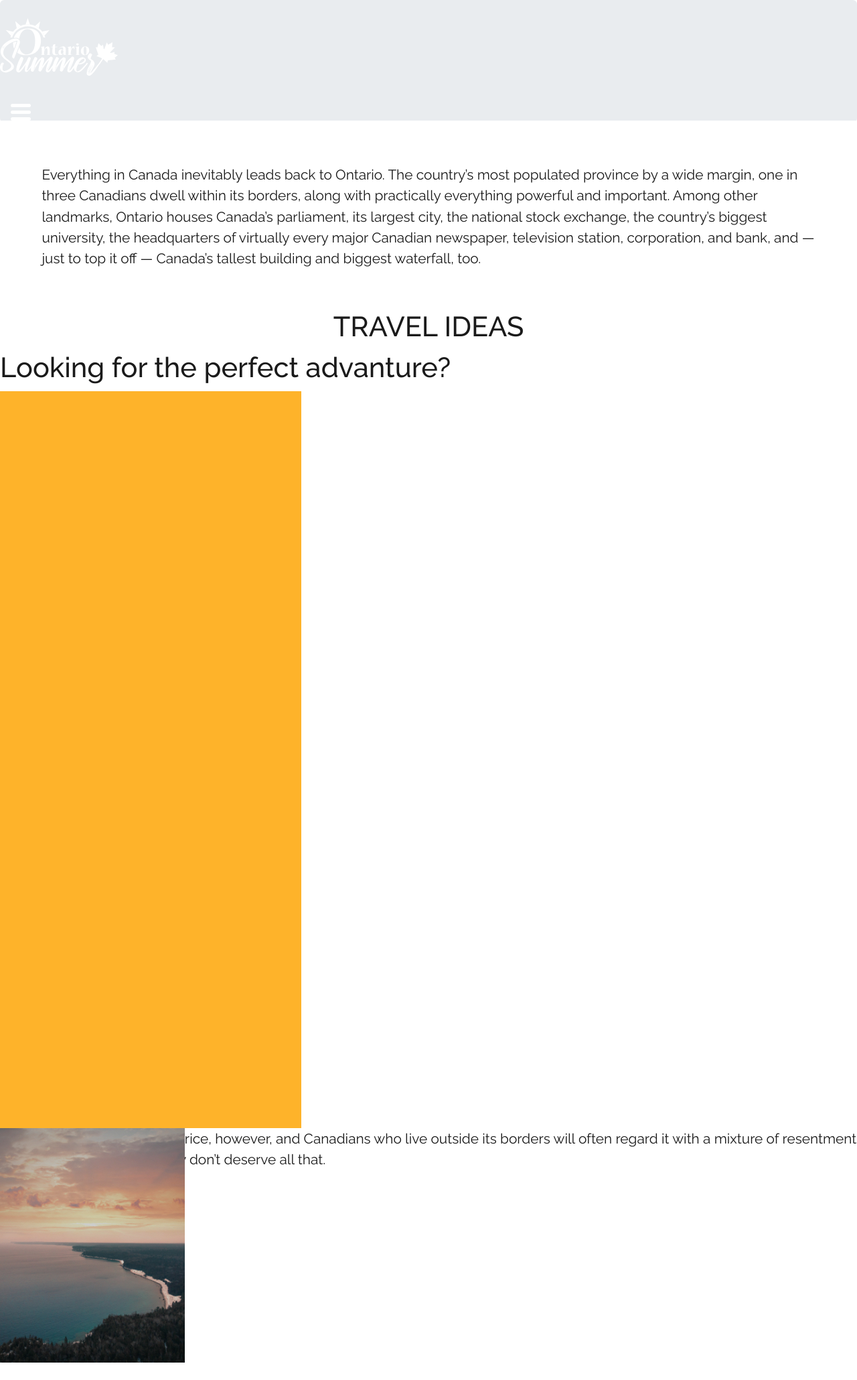
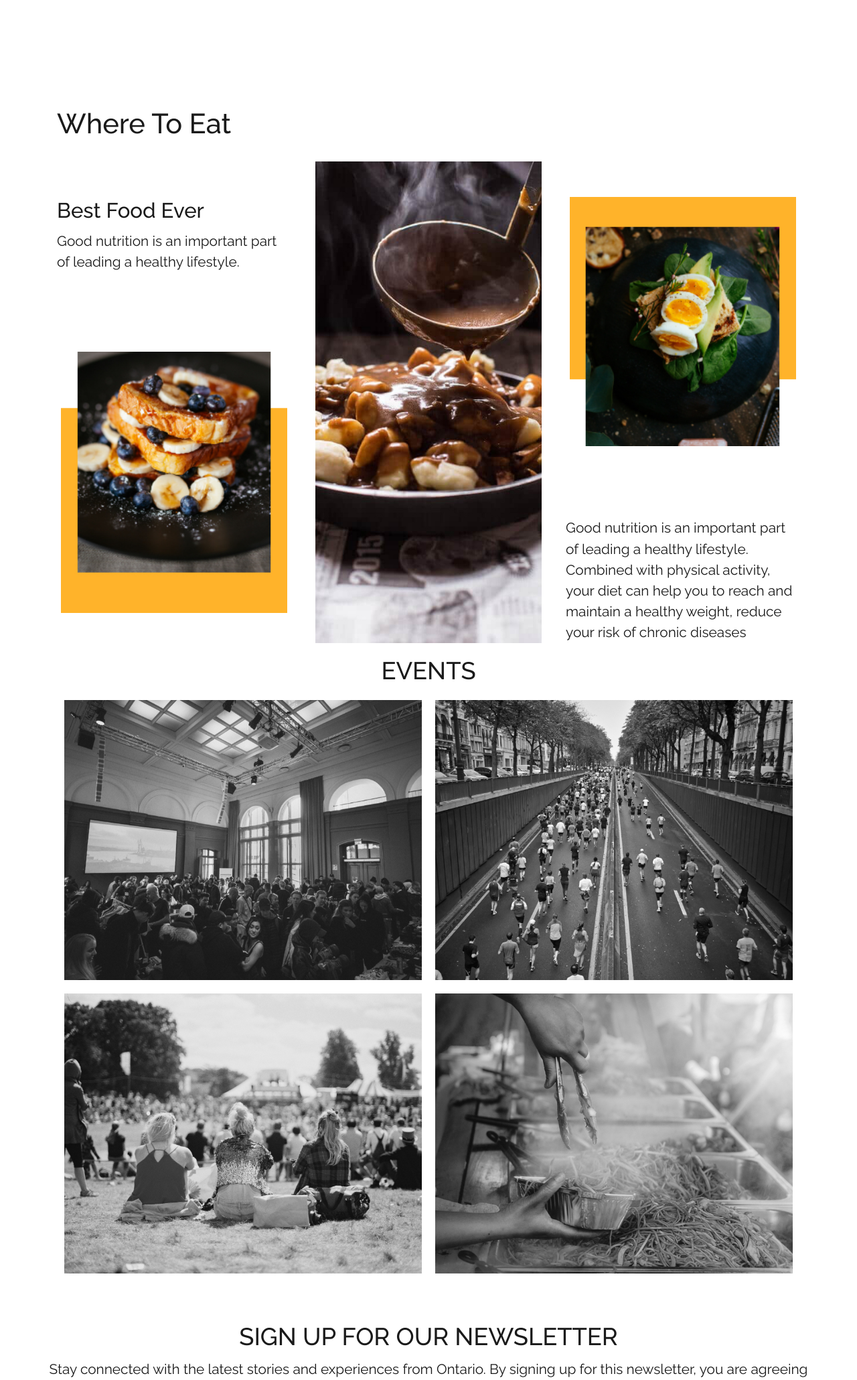
Before and after one commit to lanle98/Le_Kandych_Le_Calderon_Romanko_Hackathon_OntarioTourism, a PHP site: page / in a window 1280 px wide. Shown: the top 2060 px of the page at 67% size. Before the commit the page ends 2034 px from the top, so only its background shows below. Run offline with PHP 8.4, Linux system fonts and the light colour scheme; some libraries are stand-ins or nearby versions.

Commit message:
css for home

```diff
--- a/index.php
+++ b/index.php
@@ -24,9 +24,7 @@
         <router-link to="/">Home</router-link> -->
         <!-- <transition name="route-animation" enter-active-class="animated bounceInLeft" leave-active-class="animated bounceOutRight"> -->
 
-        <div class="jumbotron">
 
-            <div class="header">
         <!-- Navbar brand -->
         <nav>
             <a class="navbar-brand" href="/"><img src="images/Logo.svg" alt="logo" /></a>
@@ -68,12 +66,89 @@
             </div>
 
 
+
+
         </nav>
+
+        <div class="WhereToEat container">
+            <h2>Where To Eat</h2>
+
+            <div class="food row">
+                <div class="col-12 col-md-4 promo-text">
+                    <h4 class="col-12 p-0">Best Food Ever</h4>
+                    <p>Good nutrition is an important part of leading a healthy lifestyle.</p>
+                </div>
+                <img src="images/food/food_1.jpg" class="food-1 col-12 p-3 col-md-4" alt="food">
+                <img src="images/food/food_2.jpg" class="food-2 col-12 p-3 col-md-4" alt="food">
+                <img src="images/food/food_3.jpg" class="food-3 col-12 p-3 col-md-4" alt="food">
+                <p class="col-12 col-md-4 good-nutrition">Good nutrition is an important part of leading a healthy lifestyle. Combined with physical activity, your diet can help you to reach and maintain a healthy weight, reduce your risk of chronic diseases </p>
+            </div>
+
+        </div>
+
+        <div class="event-section">
+            <h3 class="text-center">EVENTS</h3>
+            <div class="events row m-auto justify-content-center">
+
+                <div class="event col-12 col-md-5 p-0 m-2">
+                    <img class="img-fluid" src="images/events/event_1.jpg" alt="event">
+                    <h4>Art Exhibition</h4>
+                </div>
+
+                <div class="event col-12 col-md-5 p-0 m-2">
+                    <img class="img-fluid" src="images/events/event_2.jpg" alt="event">
+                    <h4>Running Races</h4>
+                </div>
+
+                <div class="event col-12 col-md-5 p-0 m-2">
+                    <img class="img-fluid" src="images/events/event_3.jpg" alt="event">
+                    <h4>Music Festivals</h4>
+                </div>
+
+                <div class="event col-12 col-md-5 p-0 m-2">
+                    <img class="img-fluid" src="images/events/event_4.jpg" alt="event">
+                    <h4>Street Food</h4>
+                </div>
+
 
 
             </div>
+        </div>
 
+        <div class="newsletter text-center m-5">
+            <h3>SIGN UP FOR OUR NEWSLETTER</h3>
+            <p>Stay connected with the latest stories and experiences from Ontario. By signing up for this newsletter, you are agreeing to the terms of the Privacy Policy.
+            </p>
+            <input class="submit my-3 col-md-4 py-3 mx-auto btn" name="submit" value="Sign Up" type="submit" />
         </div>
+
+        <footer class="text-center p-5">
+            <img class="logo" src="images/Logo.svg" alt="logo">
+
+            <ul class="navbar-nav  mr-auto">
+                <li class="nav-item active">
+                    <a class="nav-link" href="#">Travel Ideas <span class="sr-only">(current)</span></a>
+                </li>
+                <li class="nav-item">
+                    <a class="nav-link" href="#">Where to go</a>
+                </li>
+                <li class="nav-item">
+                    <a class="nav-link" href="#">Where to eat</a>
+                </li>
+                <li class="nav-item">
+                    <a class="nav-link" href="#">Events</a>
+                </li>
+                <li class="nav-item">
+                    <router-link class="nav-link" to="/register">Sign up</router-link>
+                </li>
+            </ul>
+            <p>© 2020 Ontario Summer. All Rights Reserved.</p>
+        </footer>
+
+
+
+
+
 
 
         <router-view></router-view>
--- a/scss/main.scss
+++ b/scss/main.scss
@@ -5,7 +5,11 @@
 @import "modules/basic.scss";
 @import "modules/nav.scss";
 @import "modules/animation.scss";
-@import "modules/footer.scss";
+
 @import "modules/hero.scss";
 @import "modules/media.scss";
 @import "modules/signup.scss";
+@import "modules/food.scss";
+@import "modules/events.scss";
+@import "modules/newsletter.scss";
+@import "modules/footer.scss";
--- /dev/null
+++ b/scss/modules/_events.scss
@@ -0,0 +1,38 @@
+@import "./vars";
+
+.event {
+  position: relative;
+
+  &:hover img {
+    filter: grayscale(0);
+  }
+
+  &:hover h4 {
+    opacity: 1;
+  }
+
+  img {
+    filter: grayscale(100);
+    transition: 0.5s;
+  }
+
+  h4 {
+    margin-left: 20px;
+    position: absolute;
+    z-index: 200;
+    bottom: 8%;
+    color: $white;
+    opacity: 0;
+    transition: 0.5s;
+
+    &:after {
+      content: "";
+      position: absolute;
+      background: $yellow;
+      width: 100%;
+      height: 2px;
+      left: 0;
+      bottom: -10%;
+    }
+  }
+}
--- /dev/null
+++ b/scss/modules/_food.scss
@@ -0,0 +1,35 @@
+img {
+  object-fit: contain;
+}
+
+.food {
+  position: relative;
+}
+
+.food-1,
+.food-3 {
+  position: relative;
+}
+
+@media only screen and (min-width: 768px) {
+  .food {
+    .promo-text {
+      position: absolute;
+      top: 10%;
+    }
+  }
+
+  .food-1 {
+    top: 120px;
+  }
+
+  .food-3 {
+    bottom: 120px;
+  }
+
+  .good-nutrition {
+    position: absolute;
+    bottom: 0;
+    right: 0;
+  }
+}
--- a/scss/modules/_footer.scss
+++ b/scss/modules/_footer.scss
@@ -0,0 +1,13 @@
+@import "./vars";
+
+footer {
+  background: grey;
+
+  a {
+    color: $white !important;
+  }
+
+  p {
+    color: $white;
+  }
+}
--- /dev/null
+++ b/scss/modules/_newsletter.scss
@@ -0,0 +1,8 @@
+@import "vars.scss";
+
+.newsletter {
+  .btn {
+    border-color: $black;
+    color: $black;
+  }
+}
--- a/src/js/components/Home.js
+++ b/src/js/components/Home.js
@@ -1,40 +1,5 @@
 export default {
   template: `
-    <div class="home">
-    <p class="welcome-text text-left m-lg-5">
-        Everything in Canada inevitably leads back to Ontario. The country’s most populated province by a wide margin, one in three Canadians dwell within its borders, along with practically everything powerful and important. Among other landmarks, Ontario houses Canada’s parliament, its largest city, the national stock exchange, the country’s biggest university, the headquarters of virtually every major Canadian newspaper, television station, corporation, and bank, and — just to top it off — Canada’s tallest building and biggest waterfall, too.
-    </p>
-    <div class="travel-ideas display">
-        <h2 class="text-center"> TRAVEL IDEAS</h2>
-        <div>
-            <h2>
-                Looking for the perfect advanture?
-            </h2>
-            <div class="yellow-div position-relavite"></div>
-            <img src="/images/lakes.jpg" alt="cities" class="position-absolute image-fluid" />
-
-        </div>
-
-        <div>
-
-            <div class="yellow-div position-relavite"></div>
-            <img src="/images/lakes.jpg" alt="cities" class="position-absolute image-fluid" />
-            <p>
-                Ontario’s power comes at a price, however, and Canadians who live outside its borders will often regard it with a mixture of resentment and skepticism — surely they don’t deserve all that.
-            </p>
-
-        </div>
-
-    </div>
-
-
-
-
-
-
-    </div>
-    </div>
-
 
     `
 };
```
Also changed, not shown: css/main.css, images/events/event_1.jpg (added), images/events/event_2.jpg (added), images/events/event_3.jpg (added), images/events/event_4.jpg (added), images/food/food_1.jpg (added), images/food/food_2.jpg (added), images/food/food_3.jpg (added), src/js/components/WhereToEat.js (added), 3 other files. Lines whose indentation alone changed are shown as unchanged.
